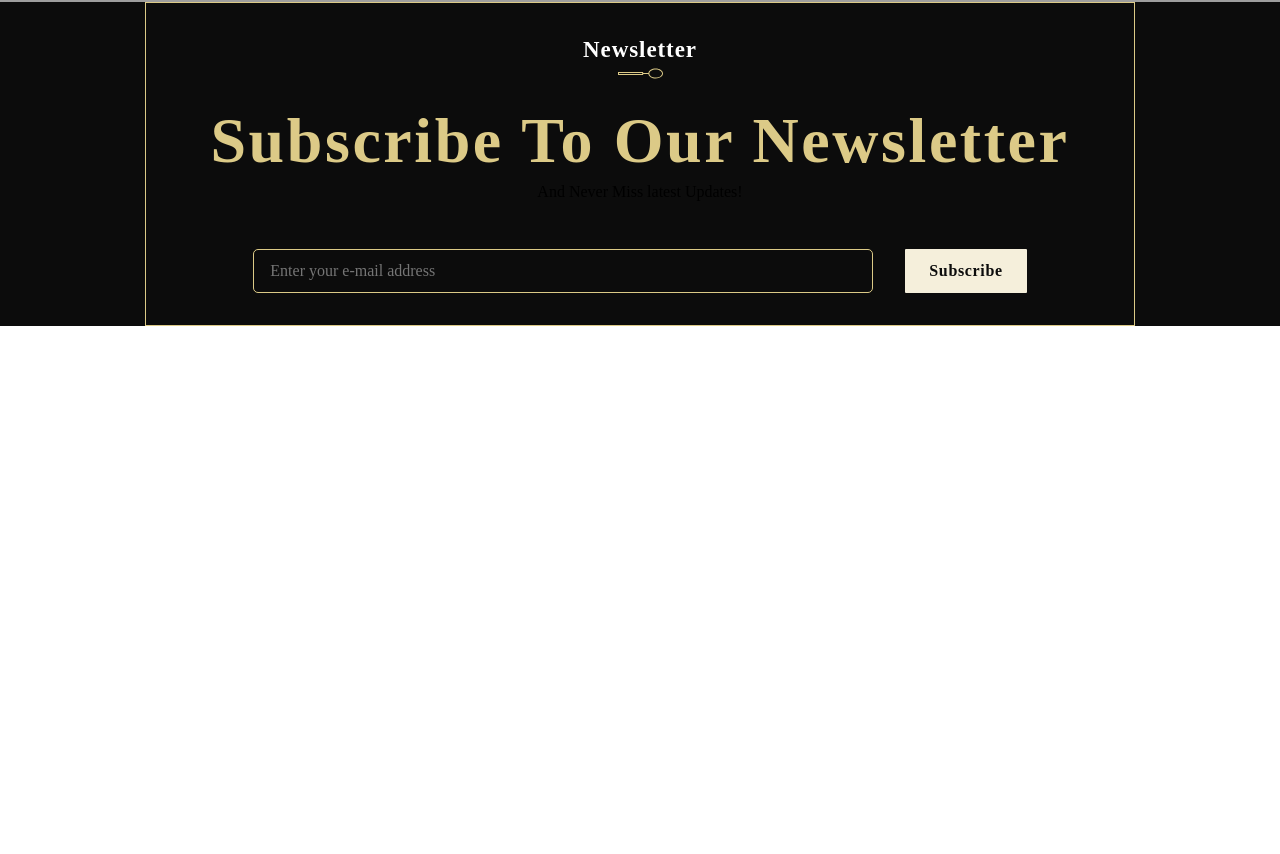
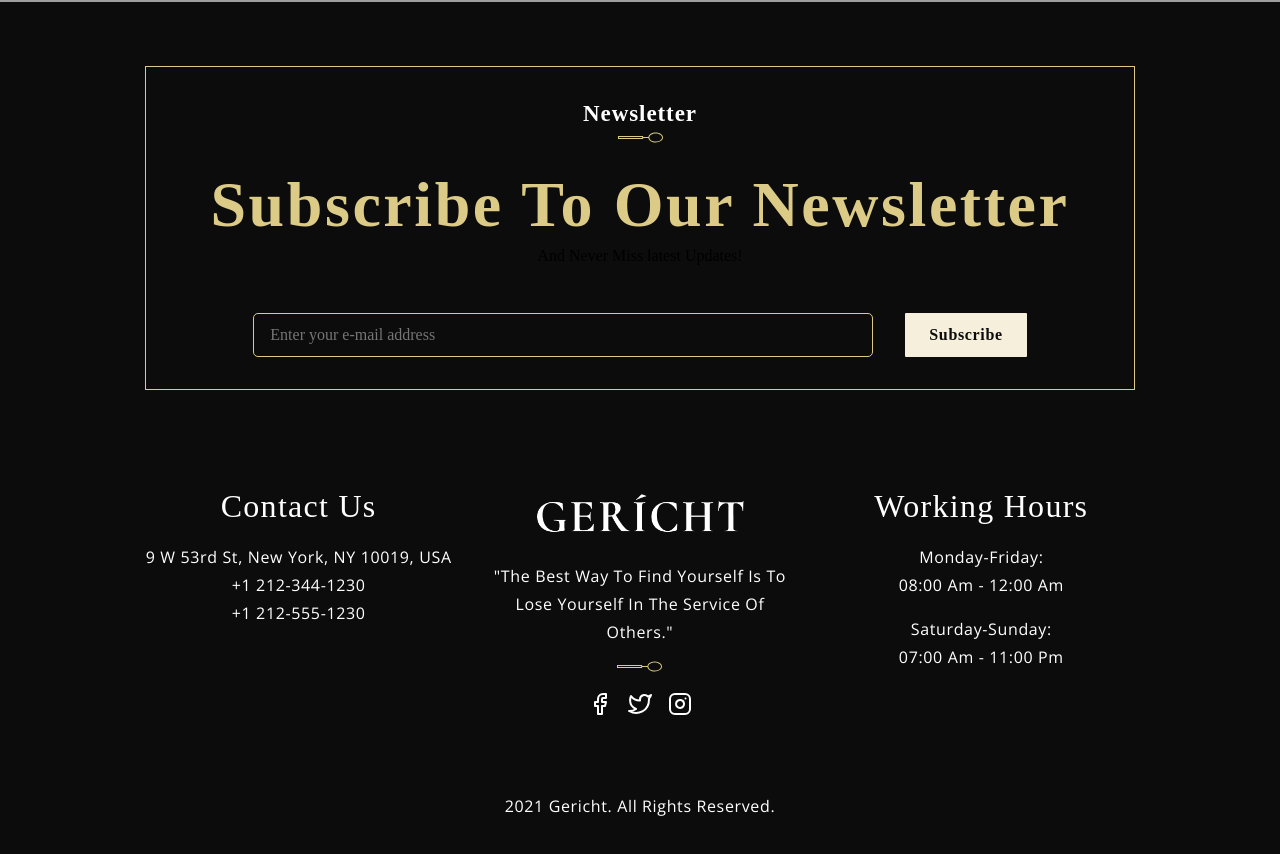
Before and after one commit to ScottishSmokedSalmon/gerich-restaurant, a React (Create React App) app: page / in a window 1280 px wide. Shown: the part 7212-8066 px from the top of the page. Before the commit the page ends 7538 px from the top, so only its background shows below. Built offline with nearby package versions, Linux system fonts and the light colour scheme; grey boxes are pictures that could not be loaded; a web font is replaced by a local one.

Commit message:
add:new functionality
Footer complete, Project complete

```diff
--- a/src/container/Footer/Footer.jsx
+++ b/src/container/Footer/Footer.jsx
@@ -1,14 +1,47 @@
 import React from 'react';
-import { FiFavebook, FiTwitter, FiInstagram } from 'react-icons/fi';
+import { FiFacebook, FiTwitter, FiInstagram } from 'react-icons/fi';
 
-import { FooterOverlay, Newsletter } from '../../components'
-
+import { FooterOverlay, Newsletter } from '../../components';
+import { images } from '../../constants';
 import './Footer.css';
 
 const Footer = () => (
-  <div className="app__footer section_padding">
+  <div className="app__footer section__padding" id="login">
     <FooterOverlay />
     <Newsletter />
+
+    <div className="app__footer-links">
+      <div className="app__footer-links_contact">
+        <h1 className="app__footer-headtext">Contact Us</h1>
+        <p className="p__opensans">9 W 53rd St, New York, NY 10019, USA</p>
+        <p className="p__opensans">+1 212-344-1230</p>
+        <p className="p__opensans">+1 212-555-1230</p>
+      </div>
+
+      <div className="app__footer-links_logo">
+        <img src={images.gericht} alt="footer_logo" />
+        <p className="p__opensans">&quot;The best way to find yourself is to lose yourself in the service of others.&quot;</p>
+        <img src={images.spoon} className="spoon__img" style={{ marginTop: 15 }} />
+        <div className="app__footer-links_icons">
+          <FiFacebook />
+          <FiTwitter />
+          <FiInstagram />
+        </div>
+      </div>
+
+      <div className="app__footer-links_work">
+        <h1 className="app__footer-headtext">Working Hours</h1>
+        <p className="p__opensans">Monday-Friday:</p>
+        <p className="p__opensans">08:00 am - 12:00 am</p>
+        <p className="p__opensans">Saturday-Sunday:</p>
+        <p className="p__opensans">07:00 am - 11:00 pm</p>
+      </div>
+    </div>
+
+    <div className="footer__copyright">
+      <p className="p__opensans">2021 Gericht. All Rights reserved.</p>
+    </div>
+
   </div>
 );
 
```
